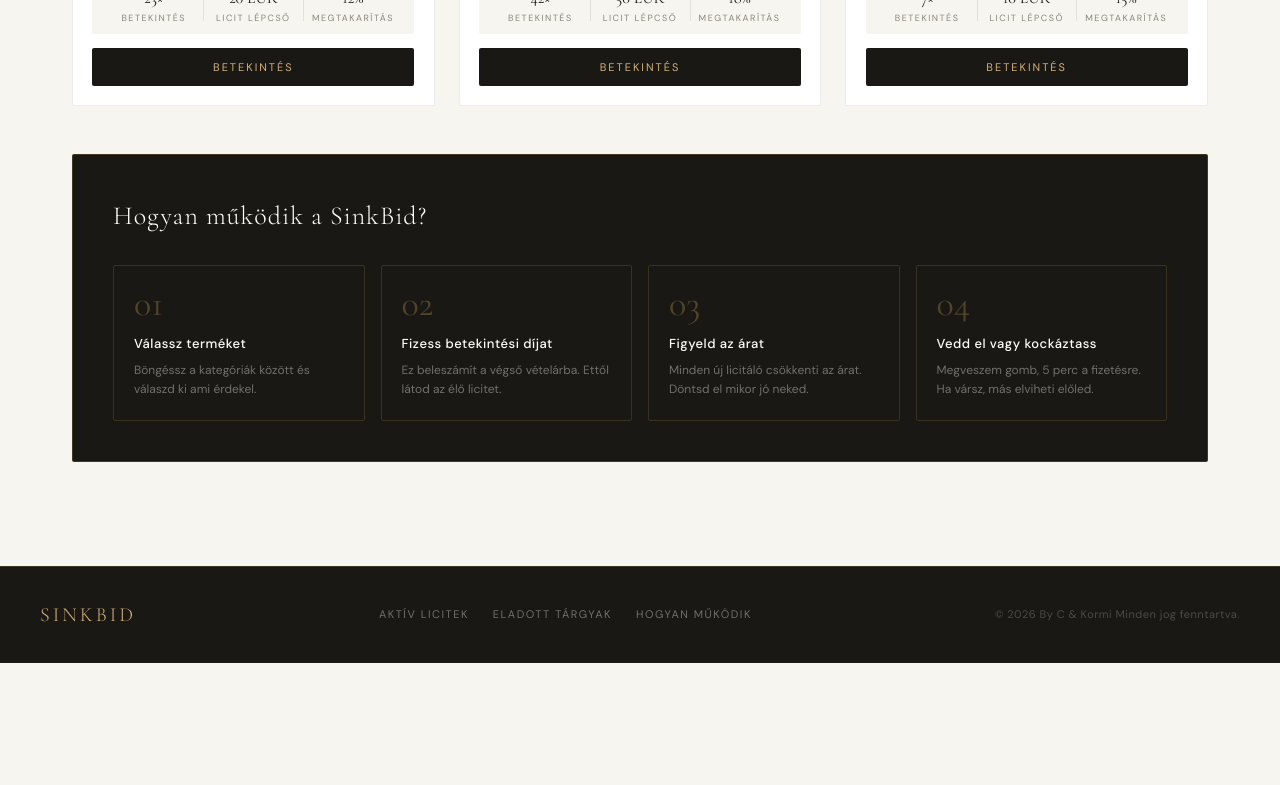
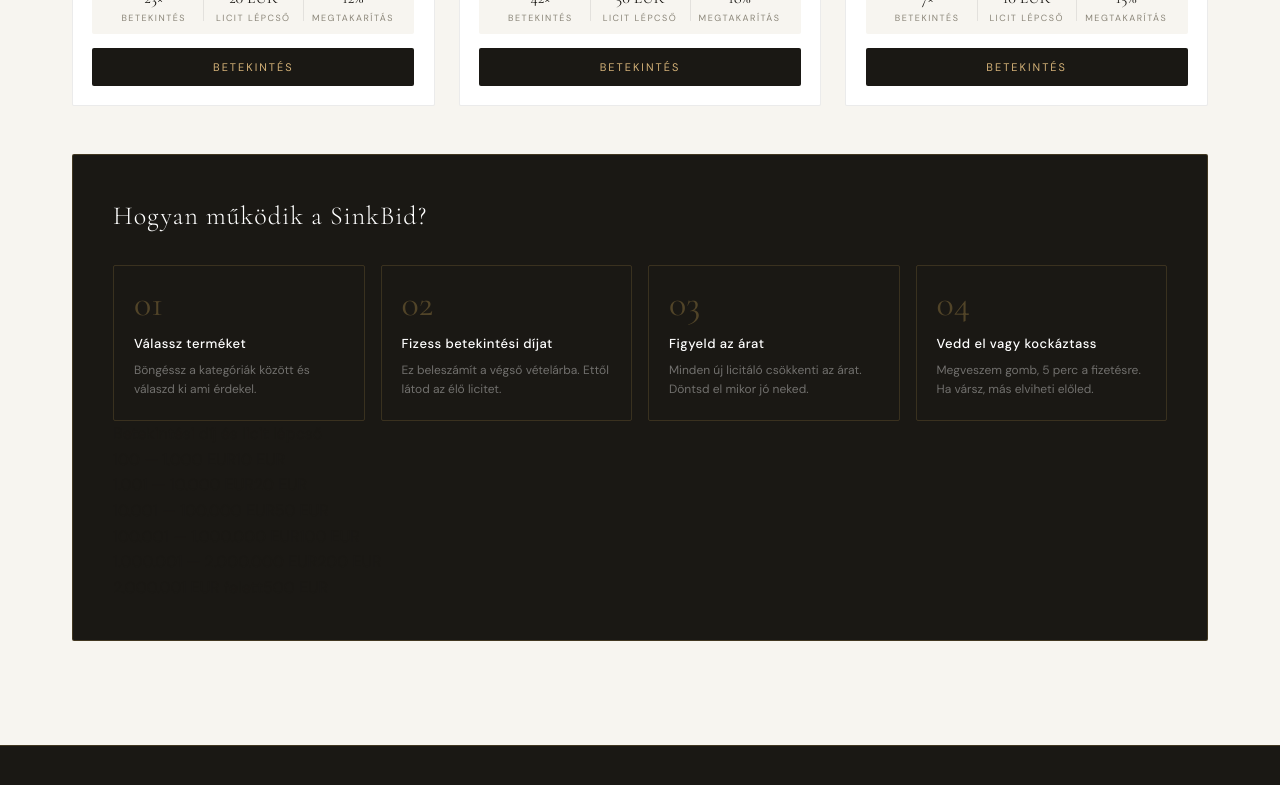
Before and after one commit to istvanlaha/SinkBid, a React (Vite) app: page / in a window 1280 px wide. Shown: the part 1729-2514 px from the top of the page. Before the commit the page ends 2392 px from the top, so only its background shows below. Built offline with nearby package versions, Linux system fonts and the light colour scheme.

Commit message:
Update Home.jsx

```diff
--- a/src/pages/Home.jsx
+++ b/src/pages/Home.jsx
@@ -63,7 +63,7 @@ export default function Home() {
           ))}
         </div>
 
-        <section className={styles.how}>
+       <section className={styles.how}>
           <h2 className={styles.howTitle}>{t('how.title')}</h2>
           <div className={styles.howSteps}>
             {[1, 2, 3, 4].map(n => (
@@ -74,6 +74,35 @@ export default function Home() {
               </div>
             ))}
           </div>
+          <div className={styles.bidStepBox}>
+            <div className={styles.bidStepTitle}>Betekintési díj és licit lépcső</div>
+            <div className={styles.bidStepGrid}>
+              <div className={styles.bidStepItem}>
+                <span className={styles.bidStepRange}>100 — 1.000 EUR</span>
+                <span className={styles.bidStepVal}>10 EUR</span>
+              </div>
+              <div className={styles.bidStepItem}>
+                <span className={styles.bidStepRange}>1.001 — 10.000 EUR</span>
+                <span className={styles.bidStepVal}>20 EUR</span>
+              </div>
+              <div className={styles.bidStepItem}>
+                <span className={styles.bidStepRange}>10.001 — 100.000 EUR</span>
+                <span className={styles.bidStepVal}>50 EUR</span>
+              </div>
+              <div className={styles.bidStepItem}>
+                <span className={styles.bidStepRange}>100.001 — 1.000.000 EUR</span>
+                <span className={styles.bidStepVal}>100 EUR</span>
+              </div>
+              <div className={styles.bidStepItem}>
+                <span className={styles.bidStepRange}>1.000.001 — 2.000.000 EUR</span>
+                <span className={styles.bidStepVal}>200 EUR</span>
+              </div>
+              <div className={styles.bidStepItem}>
+                <span className={styles.bidStepRange}>2.000.001 EUR felett</span>
+                <span className={styles.bidStepVal}>500 EUR</span>
+              </div>
+            </div>
+          </div>
         </section>
       </main>
     </div>
```
